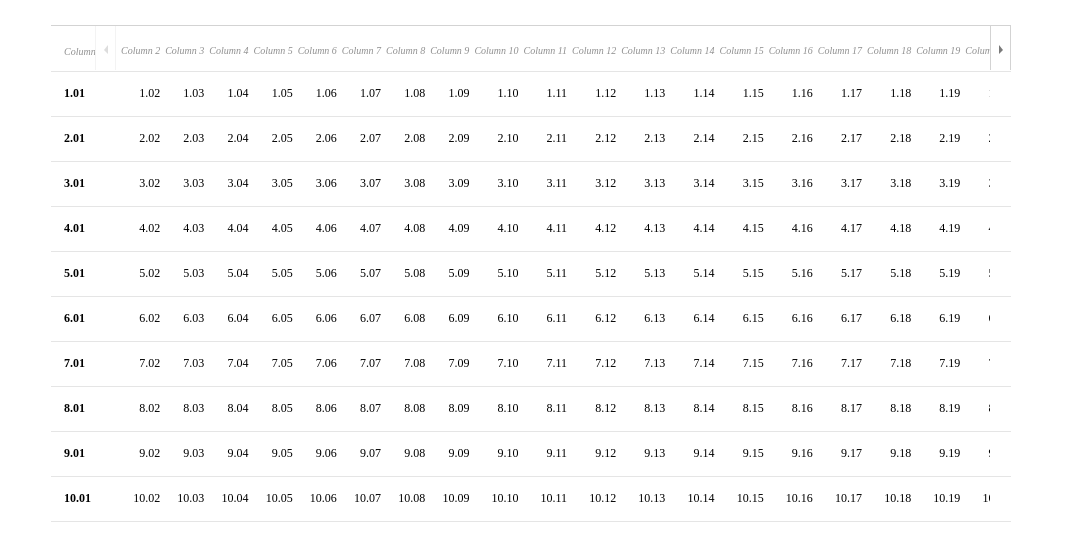
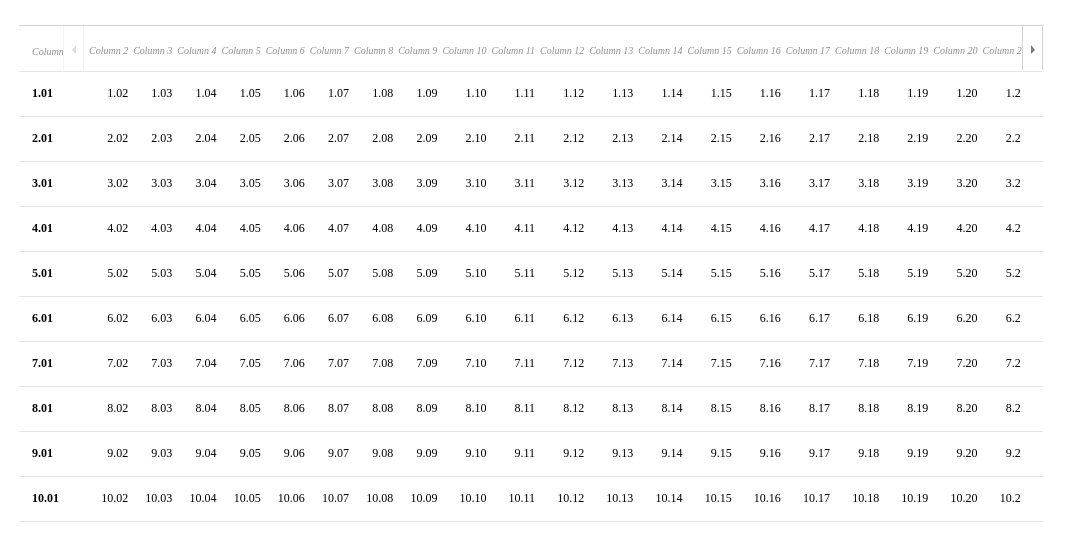
Before and after one commit to d-low/jquery-table-paginator, a plain HTML site: page index.html in a window 1280 px wide. Shown: the whole page, without its empty margins (109-1183 px from the left). Drawn offline with nearby package versions, Linux system fonts and the light colour scheme.

Commit message:
Changed container width.

```diff
--- a/index.html
+++ b/index.html
@@ -8,7 +8,7 @@
     <title>jQuery Table Paginator Demo</title>
   </head>
   <body>
-    <div style="margin: 25px auto 50px auto; width: 75%;">
+    <div style="margin: 25px auto 50px auto; width: 80%;">
       <table class="standard">
         <thead>
           <tr>
```
